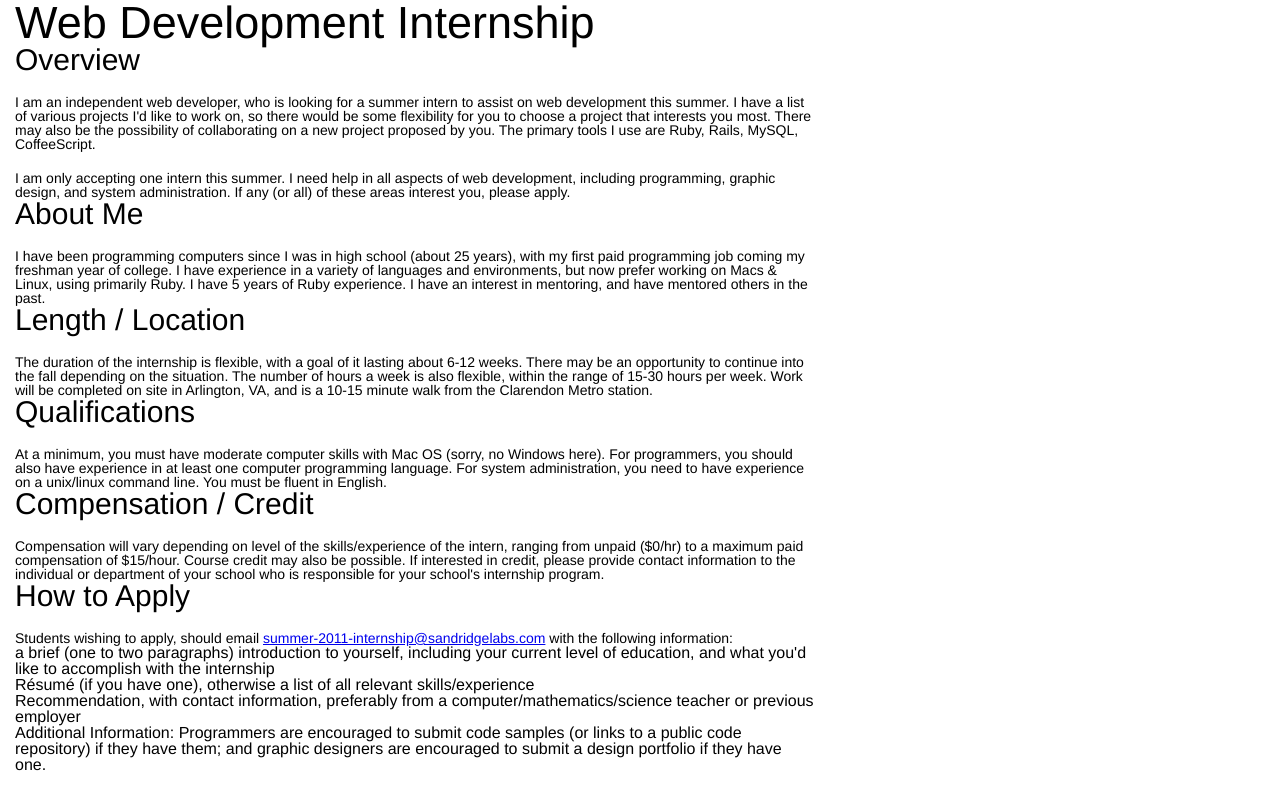
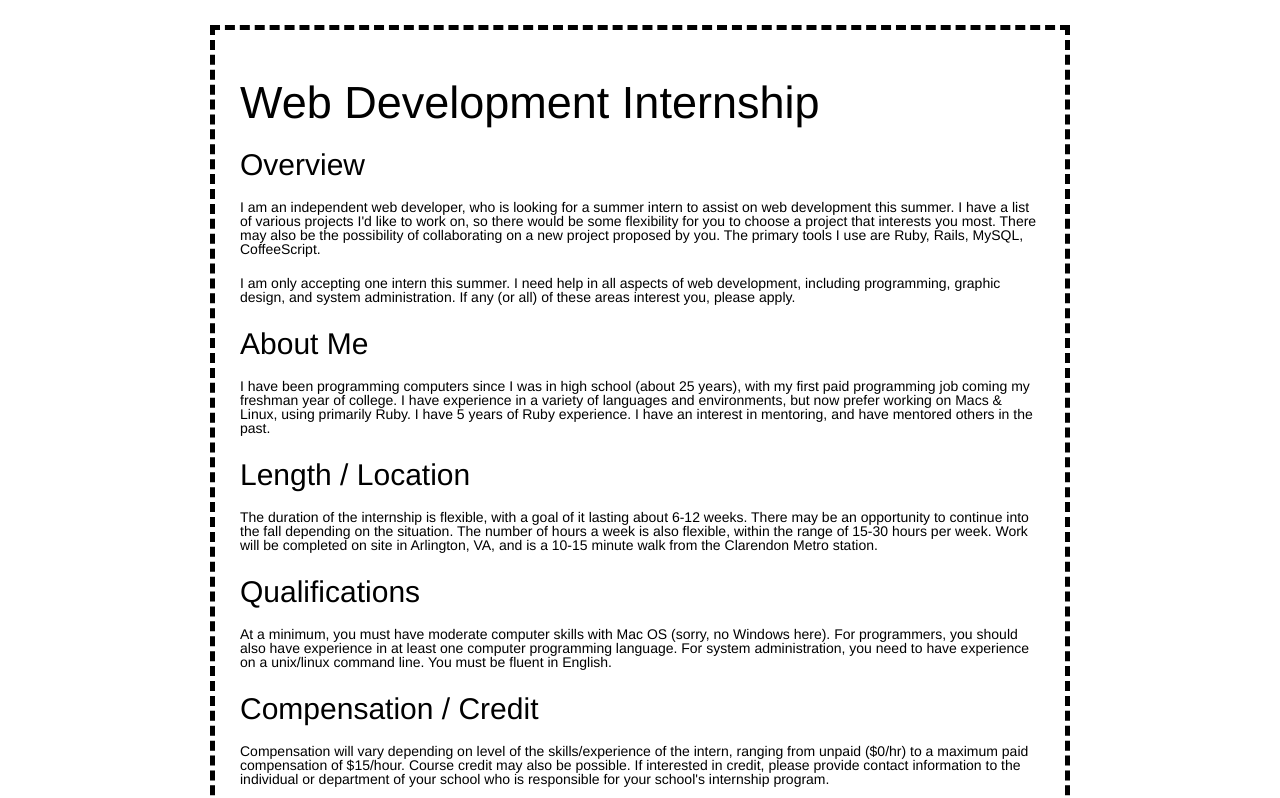
Before and after one commit to sandridgelabs/sandridgelabs.github.com, a plain HTML site: page internship.html in a window 1280 px wide. Shown: the top 798 px of the page. Drawn offline with Linux system fonts and the light colour scheme.

Commit message:
More formatting.

```diff
--- a/css/reset.css
+++ b/css/reset.css
@@ -25,9 +25,6 @@ body {
 	color: black;
 	background: white;
 }
-ul {
-	list-style: none;
-}
 table {
 	border-collapse: collapse;
 	border-spacing: 0;
--- a/internship.html
+++ b/internship.html
@@ -2,24 +2,35 @@
 <html>
 <head>
   <title>Sand Ridge Labs : Internship</title>
-  <link href="/css/reset.css" rel="stylesheet" type="text/css" />
+  <link href="css/reset.css" rel="stylesheet" type="text/css" />
 
   <style>
     body {
       background:#fff;
       font-family: Helvetica Neue, Arial, sans-serif;
-      margin-left: 15px;
-      width: 800px;
+      padding: 25px;
     }
+    h1, h2, h3 {
+      margin-bottom: 15px;
+      margin-top: 25px;
+    }
+    ul { margin-left: 20px; margin-top: 10px;}
+    li { font-size: 14px; margin-bottom: 5px;}
     h1 { font-size: 120px; }
     h2 { font-size: 45px;}
     h3 { font-size: 30px;}
     p { margin-top: 20px; font-size: 14px; }
+    .ad {
+      border: thick black dashed;
+      margin: 0 auto;
+      padding: 25px;
+      width: 800px;
+    }
   </style>
 </head>
 
 <body>
-
+<div class="ad">
   <h2>Web Development Internship</h2>
 
   <h3>Overview</h3>
@@ -116,5 +127,6 @@
       repository) if they have them; and graphic designers are encouraged to submit a design portfolio if they have one.
     </li>
   </ul>
+</div>
 </body>
 </html>
```
Also changed, not shown: index.html (+1 -1 lines).
